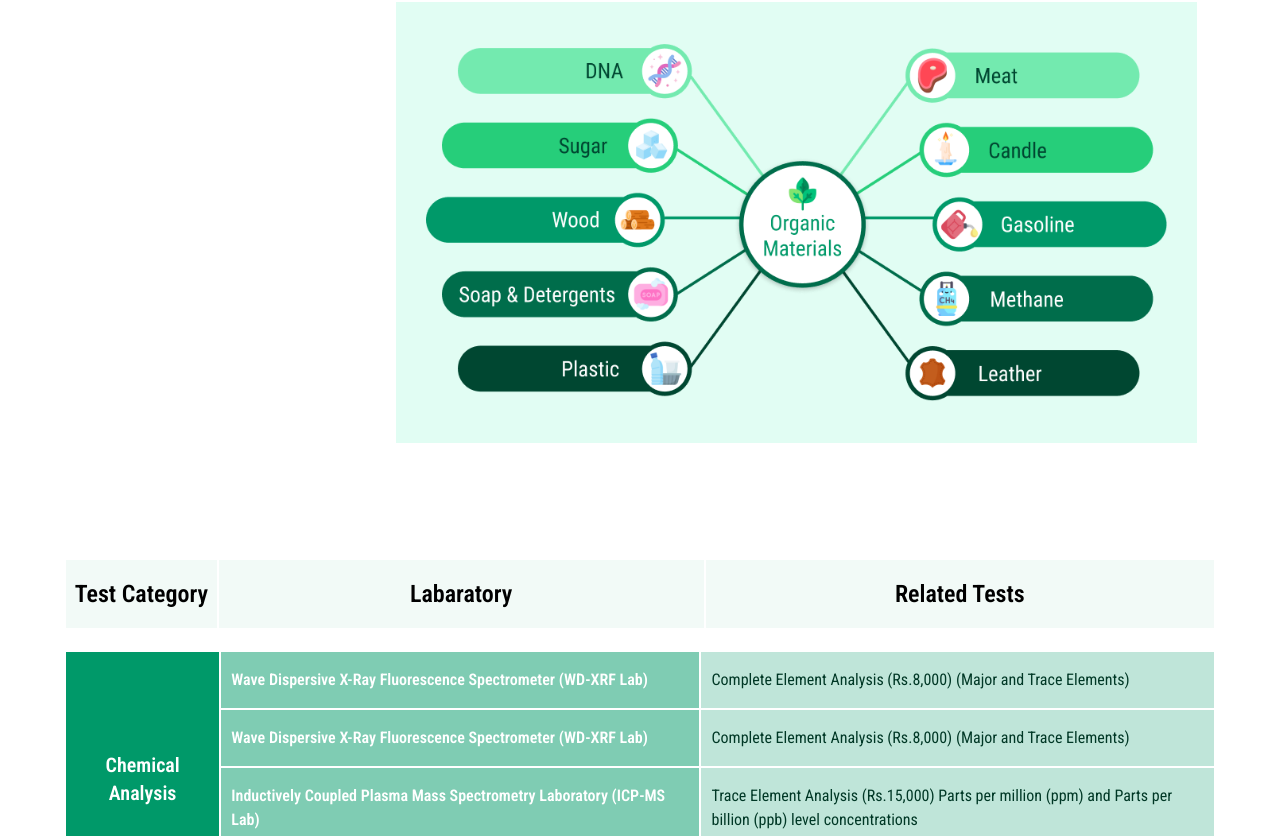
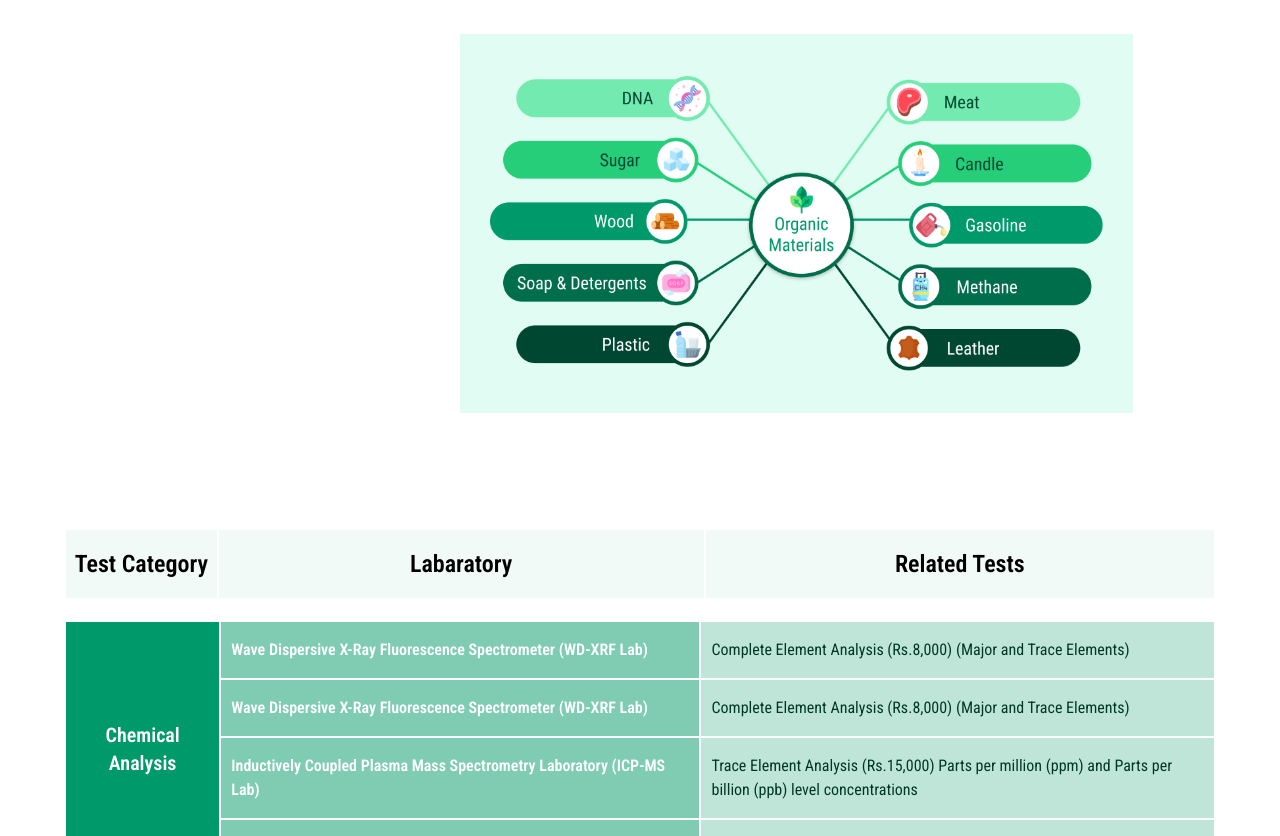
Before and after one commit to realAbdullah4504/mineral-app, a React (Create React App) app: page /test-information in a window 1280 px wide. Shown: the part 1964-2800 px from the top of the page. Built offline with nearby package versions, Linux system fonts and the light colour scheme; a web font is replaced by a local one.

Commit message:
Added container class to stop content from overflowing

```diff
--- a/src/pages/Test-Information/index.js
+++ b/src/pages/Test-Information/index.js
@@ -34,6 +34,7 @@ const TestInformation = () => {
       <div className="flex font-bold text-[64px] w-full justify-center">
         <span className="text-[#009969] pr-3">Test</span> Services
       </div>
+      <Container classes="w-[90%]">
         <div className="flex">
           <div className="flex flex-col ml-[42px] text-black pt-40">
             <button
@@ -63,7 +64,6 @@ const TestInformation = () => {
             )}
           </div>
         </div>
-      <Container classes="w-[90%]">
         <div className="mt-[2.5rem]">
           <table className="min-w-full bg-[#009969] bg-opacity-5 border-none font-semibold text-2xl text-center mb-5">
             <tbody>
```
Lines whose indentation alone changed are shown as unchanged.
